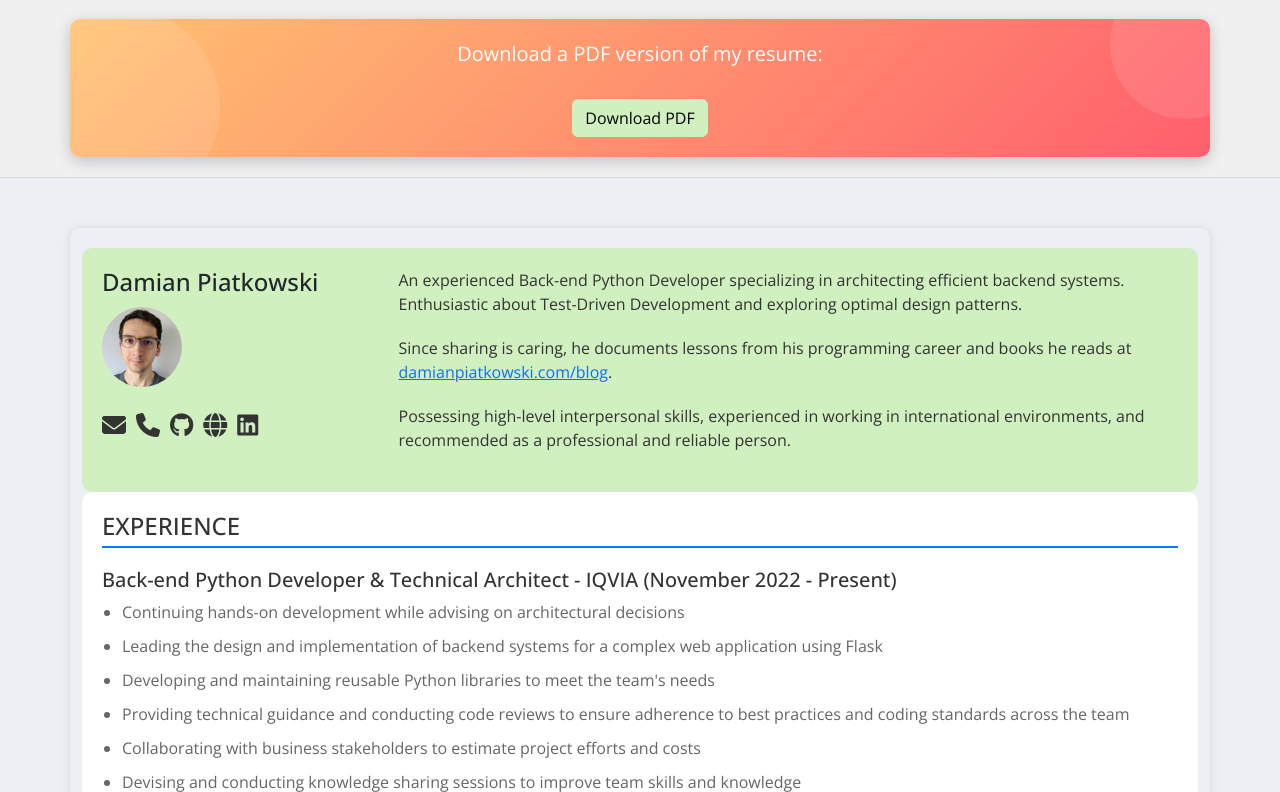
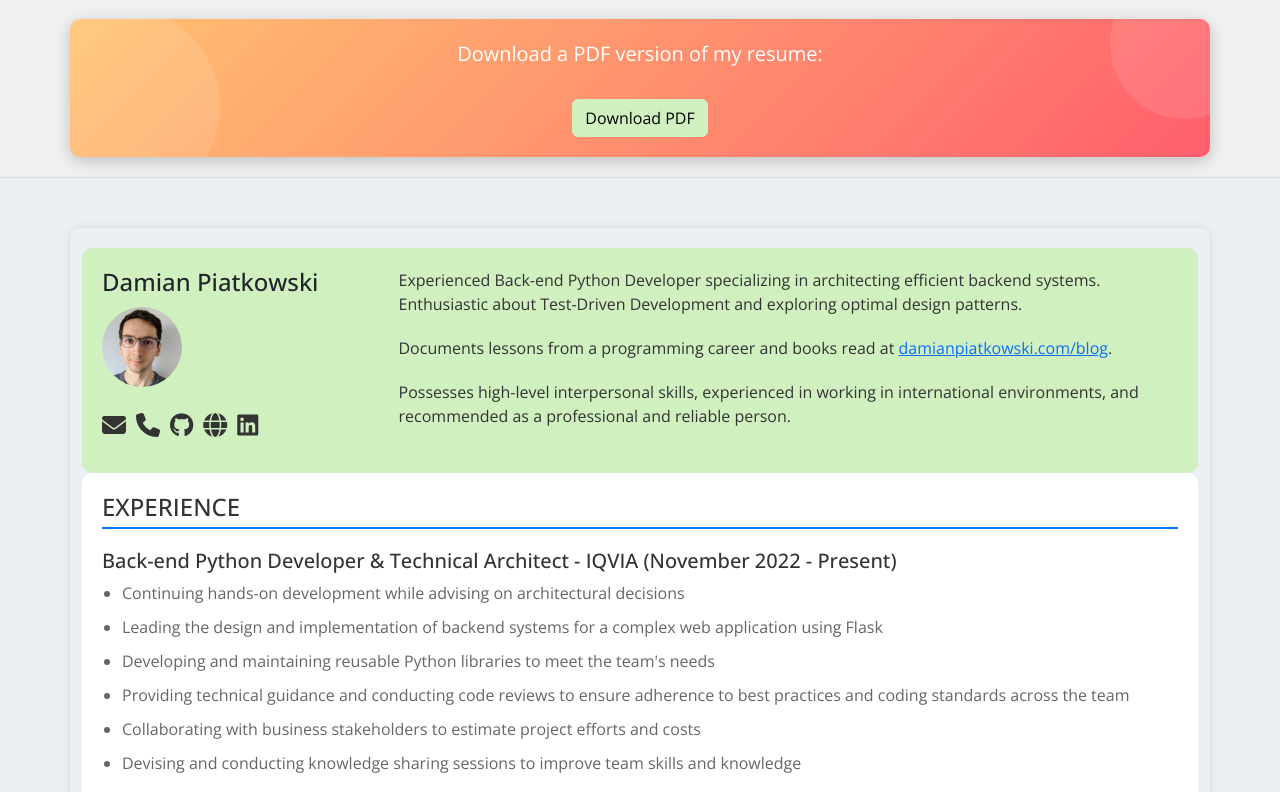
Before and after one commit to damian-j-piatkowski/damianpiatkowski.com, a Flask app: page /resume in a window 1280 px wide. Shown: the part 77-869 px from the top of the page. Run offline with Flask 3, Linux system fonts and the light colour scheme.

```diff
--- a/templates/resume.html
+++ b/templates/resume.html
@@ -34,9 +34,9 @@
                     </div>
                 </div>
                 <div class="profile-description">
-                    <p>An experienced Back-end Python Developer specializing in architecting efficient backend systems. Enthusiastic about Test-Driven Development and exploring optimal design patterns.</p>
-                    <p>Since sharing is caring, he documents lessons from his programming career and books he reads at <a href="http://damianpiatkowski.com/blog" target="_blank">damianpiatkowski.com/blog</a>.</p>
-                    <p>Possessing high-level interpersonal skills, experienced in working in international environments, and recommended as a professional and reliable person.</p>
+                    <p>Experienced Back-end Python Developer specializing in architecting efficient backend systems. Enthusiastic about Test-Driven Development and exploring optimal design patterns.</p>
+                    <p>Documents lessons from a programming career and books read at <a href="http://damianpiatkowski.com/blog" target="_blank">damianpiatkowski.com/blog</a>.</p>
+                    <p>Possesses high-level interpersonal skills, experienced in working in international environments, and recommended as a professional and reliable person.</p>
                 </div>
 
             </header>
@@ -141,10 +141,10 @@
                         <h3>Soft Skills</h3>
                         <ul>
                             <li>Adaptability</li>
+                            <li>Attention to Detail</li>
                             <li>Customer Focus</li>
                             <li>Effective Communication with Business Stakeholders</li>
                             <li>Mentoring and Training Team Members</li>
-                            <li>Attention to Detail</li>
                         </ul>
                     </div>
                 </div>
```
Also changed, not shown: 1 other file.
